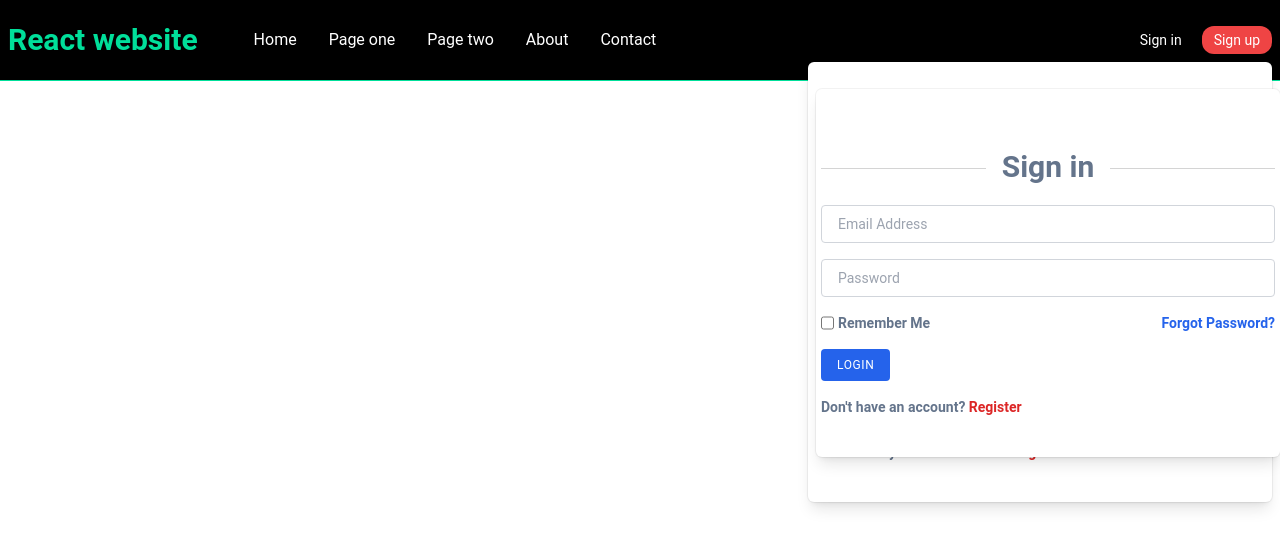
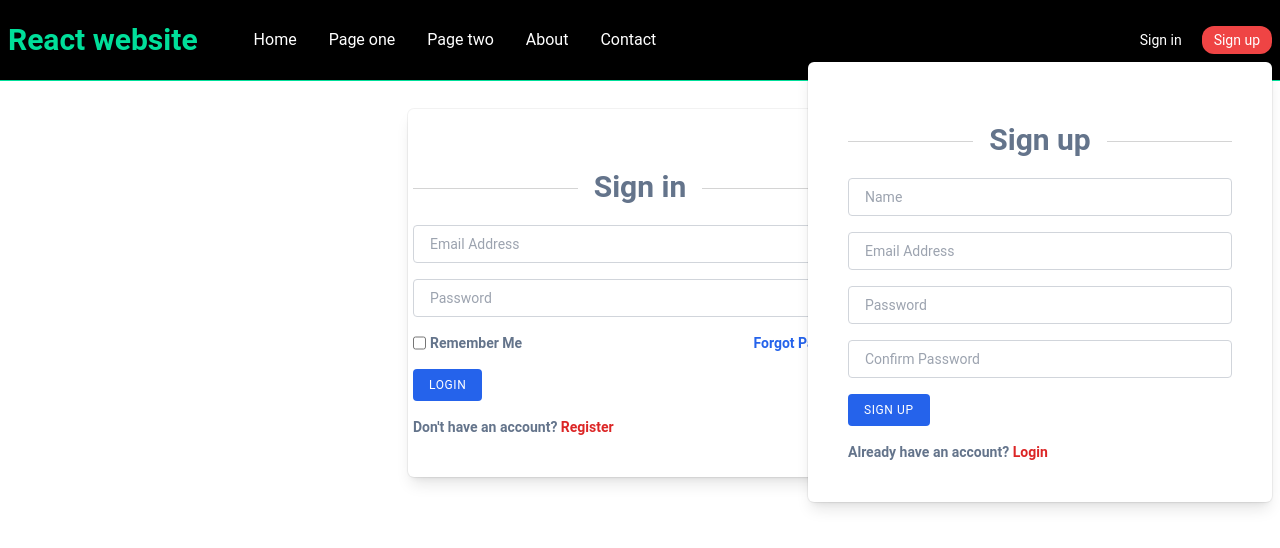
Before and after one commit to tarekhms/blogposts-react-reduxtoolkit, a React (Vite) app in the folder frontend/: page /login in a window 1280 px wide. Both pictures are taken after a click on the button "Sign up". Shown: the top 548 px of the page. Built offline with nearby package versions, Linux system fonts and the light colour scheme.

Commit message:
user auth

```diff
--- a/frontend/src/App.jsx
+++ b/frontend/src/App.jsx
@@ -7,7 +7,7 @@ const App = () => {
   return (
     <>
       <Navbar />
-      <div className='container-xl lg:container m-auto' >
+      <div className='container-xl lg:container m-auto mt-7' >
         <Outlet />
       </div>
       <ToastContainer />
--- a/frontend/src/components/Navbar.jsx
+++ b/frontend/src/components/Navbar.jsx
@@ -66,8 +66,8 @@ const Navbar = () => {
     // Highlight active links
     const linkClass = ({ isActive }) =>
         isActive
-            ? 'p-2 m-1 lg:p-3 lg:m2 hover:bg-[#00df9a] rounded-md cursor-pointer duration-300 text-black bg-[#00df9a]'
-            : 'p-2 m-1 lg:p-3 lg:m2 hover:bg-[#00df9a] rounded-md cursor-pointer duration-300 hover:text-black';
+            ? 'p-1 lg:p-2 m-1 lg:p-3 lg:m2 hover:bg-[#00df9a] rounded-md cursor-pointer duration-300 text-black bg-[#00df9a]'
+            : 'p-1 lg:p-2 m-1 lg:p-3 lg:m2 hover:bg-[#00df9a] rounded-md cursor-pointer duration-300 hover:text-black';
 
     const linkClassMobile = ({ isActive }) =>
         isActive
@@ -79,7 +79,7 @@ const Navbar = () => {
 
             <div className='container-xl lg:container md:max-w-7xl m-auto px-2 bg-black flex justify-between items-center h-20 text-white'>
                 {/* Logo */}
-                <h1 className='mr-10 text-3xl flex-0-0 font-bold text-[#00df9a]'><NavLink to="/">React website</NavLink></h1>
+                <h1 className='mr-5 lg:mr-10 text-3xl flex-0-0 font-bold text-[#00df9a]'><NavLink to="/">React website</NavLink></h1>
 
                 {/* Desktop Navigation */}
                 <ul className='hidden md:flex md:flex-1-0'>
@@ -94,24 +94,26 @@ const Navbar = () => {
                 {/* Menu Section */}
                 {!userInfo &&
                     /* Desktop Login buttons */
-                    <section className='hidden absolute inset-y-0 right-0 md:flex items-center pr-2 md:static md:inset-auto md:ml-6 md:pr-0'>
+                    <section className='hidden absolute inset-y-0 right-0 md:flex items-center pr-2 md:static md:inset-auto ml-3 lg:ml-6 md:pr-0'>
                         <div className="gap-2 flex flex-0-0">
                             <div className='relative' data-group-menu='signin'>
                                 <button onClick={() => { setIsSigninMenueOpen((prev) => !prev) }} className="rounded-xl bg-black px-3 py-1 text-sm text-white transition duration-200 hover:bg-red-200 active:bg-red-400 ">
                                     Sign in
                                 </button>
-
-                                {/* Sign in menu */}
-                                {isSigninMenueOpen && <SigninMenu setIsSignupMenueOpen={setIsSignupMenueOpen} />}
+                                <div className='md:absolute right-0 mt-2 z-10'>
+                                    {/* Sign in menu */}
+                                    {isSigninMenueOpen && <SigninMenu setIsSignupMenueOpen={setIsSignupMenueOpen} />}
+                                </div>
                             </div>
 
                             <div className='relative' data-group-menu='signup'>
                                 <button onClick={() => { setIsSignupMenueOpen((prev) => !prev) }} className="rounded-xl bg-red-500 px-3 py-1 text-sm text-white transition duration-200 hover:bg-red-600 active:bg-red-700 ">
                                     Sign up
                                 </button>
-
-                                {/* Sign up menu */}
-                                {isSignupMenueOpen && <SignupMenu setIsSigninMenueOpen={setIsSigninMenueOpen} />}
+                                <div className='md:absolute right-0 mt-2 z-10'>
+                                    {/* Sign up menu */}
+                                    {isSignupMenueOpen && <SignupMenu setIsSigninMenueOpen={setIsSigninMenueOpen} />}
+                                </div>
                             </div>
                         </div>
                     </section>
@@ -212,8 +214,8 @@ const Navbar = () => {
                 <ul
                     className={
                         nav
-                            ? 'fixed md:hidden left-0 top-0 w-[60%] h-full border-r border-r-gray-900 bg-[#000300] ease-in-out duration-500 z-10'
-                            : 'ease-in-out w-[60%] duration-500 fixed top-0 bottom-0 left-[-100%]'
+                            ? 'fixed md:hidden left-0 top-0 w-[60%] h-full border-r border-r-gray-900 bg-[#000300] ease-in-out duration-500 z-20'
+                            : 'ease-in-out w-[60%] duration-500 fixed top-0 bottom-0 left-[-100%] z-20'
                     }
                 >
                     {/* Mobile Logo */}
--- a/frontend/src/components/SigninMenu.jsx
+++ b/frontend/src/components/SigninMenu.jsx
@@ -31,7 +31,7 @@ const SigninMenu = ({ mobile = false, setIsSignupMenueOpen }) => {
     return (
         <section
             id="login-menu"
-            className="md:absolute md:p-10 pt-5 pb-10 box-content right-0 z-10 m-auto mt-2 w-11/12 md:w-96 origin-top-right rounded-md bg-white shadow-lg ring-1 ring-black ring-opacity-5 focus:outline-none"
+            className="md:p-10 pt-5 pb-10 box-content m-auto w-11/12 md:w-96 origin-top-right rounded-md bg-white shadow-lg ring-1 ring-black ring-opacity-5 focus:outline-none"
             tabIndex="0"
         >
             <form id="loginForm" name="loginForm" onSubmit={loginHandler} className="relative">
--- a/frontend/src/components/SignupMenu.jsx
+++ b/frontend/src/components/SignupMenu.jsx
@@ -37,7 +37,7 @@ const SignupMenu = ({ mobile = false, setIsSigninMenueOpen }) => {
     return (
         <section
             id="login-menu"
-            className="md:absolute md:p-10 pt-5 pb-10 box-content right-0 z-10 m-auto mt-2 w-11/12 md:w-96 origin-top-right rounded-md bg-white shadow-lg ring-1 ring-black ring-opacity-5 focus:outline-none"
+            className="md:p-10 pt-5 pb-10 box-content z-10 m-auto w-11/12 md:w-96 origin-top-right rounded-md bg-white shadow-lg ring-1 ring-black ring-opacity-5 focus:outline-none"
             tabIndex="0"
         >
             <form id="signupForm" name="signupForm" onSubmit={signupHandler} className="relative">
```
